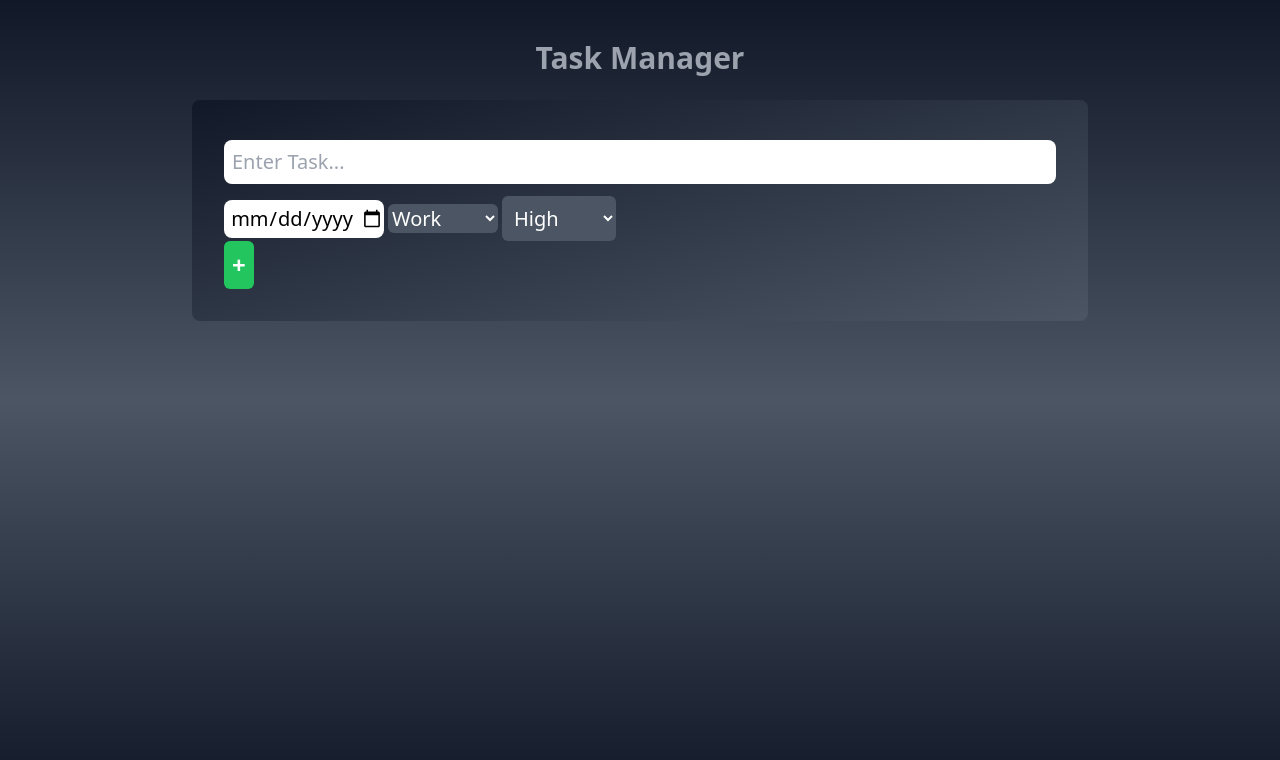
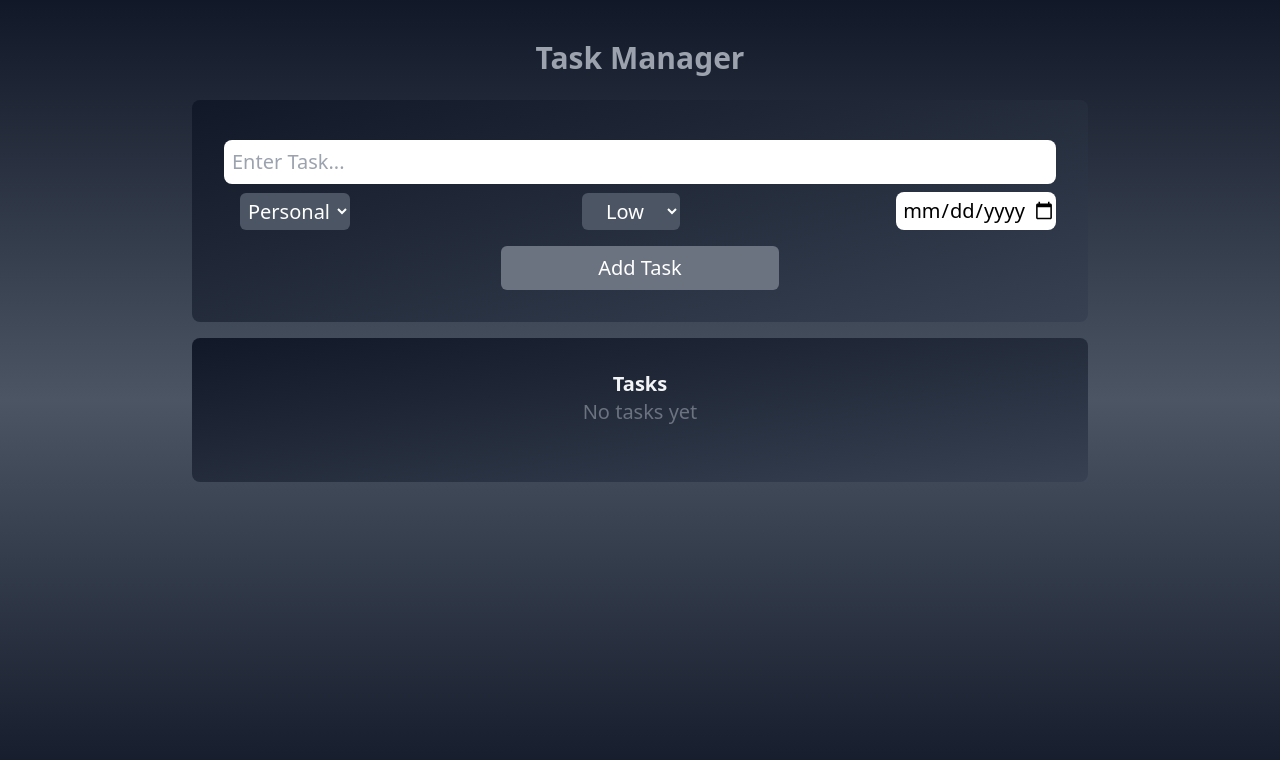
Before and after one commit to bharathP30/task-manager, a React (Vite) app: page / in a window 1280 px wide. Shown: the top 760 px of the page. Built offline with nearby package versions, Linux system fonts and the light colour scheme.

Commit message:
add tasks section and some logic

```diff
--- a/src/App.jsx
+++ b/src/App.jsx
@@ -2,28 +2,35 @@ import { useState } from "react";
 
 export default function App() {
     const [list, setList] = useState([]);
-    const [task, setTask] = useState([]);
-    const [priority, setPriority] = useState("");
+    const [task, setTask] = useState("");
+    const [priority, setPriority] = useState("Low");
+    const [category, setCategory] = useState("Personal");
     const [date, setDate] = useState("");
-    const [category, setCategory] = useState("All");
     const [categoryfilter, setCategoryfilter] = useState("");
     const [priorityfilter, setPriorityfilter] = useState("");
     const [searchterm, setSearchterm] = useState("");
     const [status, setStatus] = useState("false");
 
     const addTask = () => {
-        const data = {
+                if (task.trim().length === 0) {
+                    return;
+                }
+
+                const data = {
                 id: Date.now(),
-                title: task,
+                content: task,
                 type: category,
                 order: priority,
                 dueDate: date,
                 completed: false,
-        }
-        setList([...list, data]);
-        setTask("");
+                }
+            setList([...list, data]);
+            setTask("");
+
     };
 
+    const isDone = "text-sm text-gray-400 line-through opacity-50";
+    const notDone = "text-sm text-gray-400 ";
 
 return (
     <div className="min-h-screen w-full p-4 bg-gradient-to-b from-gray-900 via-gray-600 to-gray-900">
@@ -31,7 +38,7 @@ return (
             <h1 className="text-3xl text-gray-400 font-sans font-bold text-center my-6 ">Task Manager</h1>
         </header>
 
-        <div className='w-full p-4 md:mx-auto md:max-w-4xl md:p-8 md:text-xl text-white rounded-lg font-sans bg-gradient-to-br from-gray-900 to-gray-600'>
+        <div className='w-full p-4 text-center mb-4 md:mx-auto md:max-w-4xl md:p-8 md:text-xl text-white rounded-lg font-sans bg-gradient-to-br from-gray-900 to-gray-700'>
             <label className="inline mx-auto" htmlFor="taskInput">
             <input required
                    className='w-full mx-auto rounded-lg p-2 m-2 outline-none font-sans text-black focus:shadow-sm'
@@ -44,33 +51,22 @@ return (
 
             <div className='flex justify-between items-end'>
 
-                <div className="space-x-1 space-y-1">
-                    <label htmlFor="deadDate">
-                    <input required
-                    className='rounded-lg py-1 text-center border-none font-sans w-fit md:max-w-40 text-black'
-                    onChange={(e) => setDate(e.target.value)}
-                    type="date"
-                    id="deadDate"
-                    value={date}
-                    />
-                    </label>
-
                     <select
-                    className='rounded-md border-none w-fit md:max-w-40 md:mx-4 bg-gray-600 text-white font-sans'
+                    className='rounded-md border-none text-center w-fit py-1 md:max-w-40 md:mx-4 bg-gray-600 text-white font-sans'
                     onChange={(e) => setCategory(e.target.value)}
                     name="categoryType"
                     id="categoryType"
                     value={category}
                     >
+                        <option value="Personal">Personal</option>
                         <option value="Work">Work</option>
-                        <option value="Personal">Personal</option>
                         <option value="Shopping">Shopping</option>
                         <option value="Others">Others</option>
 
                     </select>
 
                     <select
-                    className='p-2 focus:outline-none max-w-20 md:max-w-40 md:mx-4 rounded-md border-none bg-gray-600 text-white font-sans'
+                    className='rounded-md border-none text-center max-w-16 py-1 md:max-w-40 md:mx-4 bg-gray-600 text-white font-sans'
                     onChange={(e) => setPriority(e.target.value)}
                     name="priorityType"
                     id="priorityType"
@@ -81,17 +77,71 @@ return (
                         <option value="Low">Low</option>
 
                     </select>
-                </div>
+
+                    <label htmlFor="deadDate">
+                    <input required
+                    className='rounded-lg py-1 text-center border-none font-sans w-fit md:max-w-40 text-black'
+                    onChange={(e) => setDate(e.target.value)}
+                    type="date"
+                    id="deadDate"
+                    value={date}
+                    />
+                    </label>
             </div>
             <button
-                onClick = {addTask}
-                className=' text-white text-2xl
-                text-center font-semibold w-fit p-2 rounded-md transition-all duration-200 active:scale-105 bg-green-500 active:bg-green-600'>
-                  +
+                onClick={addTask}
+                disabled={task.trim().length === 0}
+                className={`text-white text-md w-1/3 mt-4 text-center p-2 rounded-md transition-all duration-200
+                         ${task.trim().length === 0
+                            ? 'bg-gray-500 cursor-not-allowed'
+                            : 'bg-green-500 active:scale-105 active:bg-green-600'}`}
+                        >
+                        Add Task
             </button>
         </div>
 
+        <div className="w-full p-4 text-center mb-4 md:mx-auto md:max-w-4xl md:p-8 md:text-xl text-white rounded-lg font-sans bg-gradient-to-br from-gray-900 to-gray-700">
+                <h2 className="text-center font-sans font-semibold text-xl text-gray-100">Tasks</h2>
+            {   list.length === 0 ? (
+                <p className="text-gray-500 mb-6">No tasks yet</p>
+            ):(
+                <ul className="space-y-2">
+                         {
+                            list.map(entry =>(
+                            <li key={entry.id}
+                                className="flex flex-col gap-2 my-2 p-4 rounded-md space-y-1 bg-gradient-to-br from-black to-gray-800"
+                            >
+                               <div className="flex justify-between items-center">
+                                    <p className="text-md flex-wrap">{entry.content}</p>
+                                    <button className="bg-slate-600 text-red-600 text-lg px-2 rounded-md focus:transform focus:scale-105 transition-all duration-300"
+                                            onClick={()=>(setList(list.filter(item => item.id !== entry.id)))}
+                                    >X</button>
+                               </div>
+                               <div className="flex justify-between items-baseline gap-2">
+                                    <p className={entry.completed?isDone:notDone}
+                                        onClick={() => {
+                                                setList(list.map(item =>
+                                                        item.id === entry.id
+                                                        ? {...item, completed: !item.completed}
+                                                        : item
+                                                        ))
+                                            }}
+                                    >{entry.order} | {entry.type}</p>
 
+                                    <p className="font-mono ">Due: {entry.dueDate}</p>
+                               </div>
+
+                            </li>
+                         ))
+                         }
+                </ul>
+
+            )
+
+
+            }
+
+        </div>
 
     </div>
 )
```
